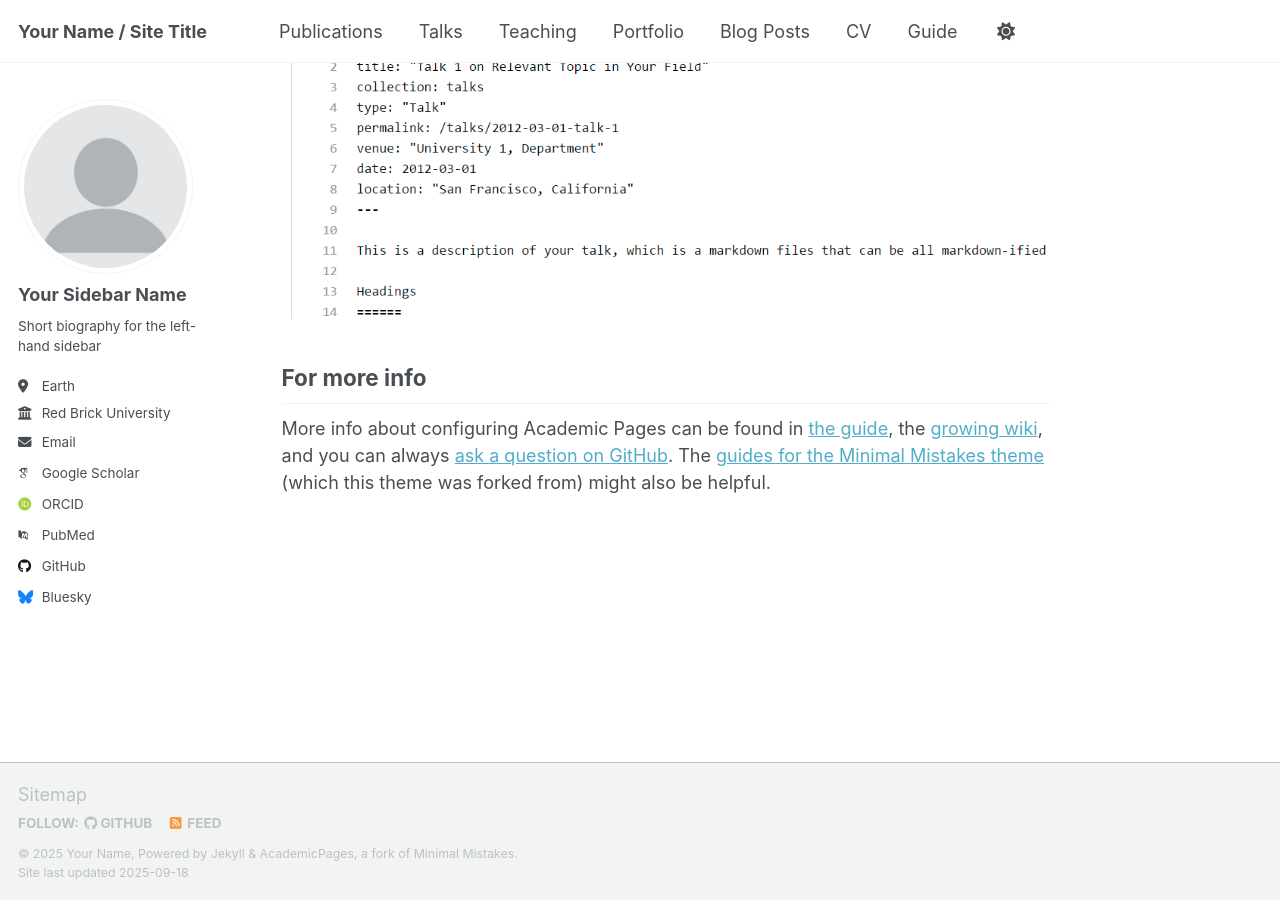
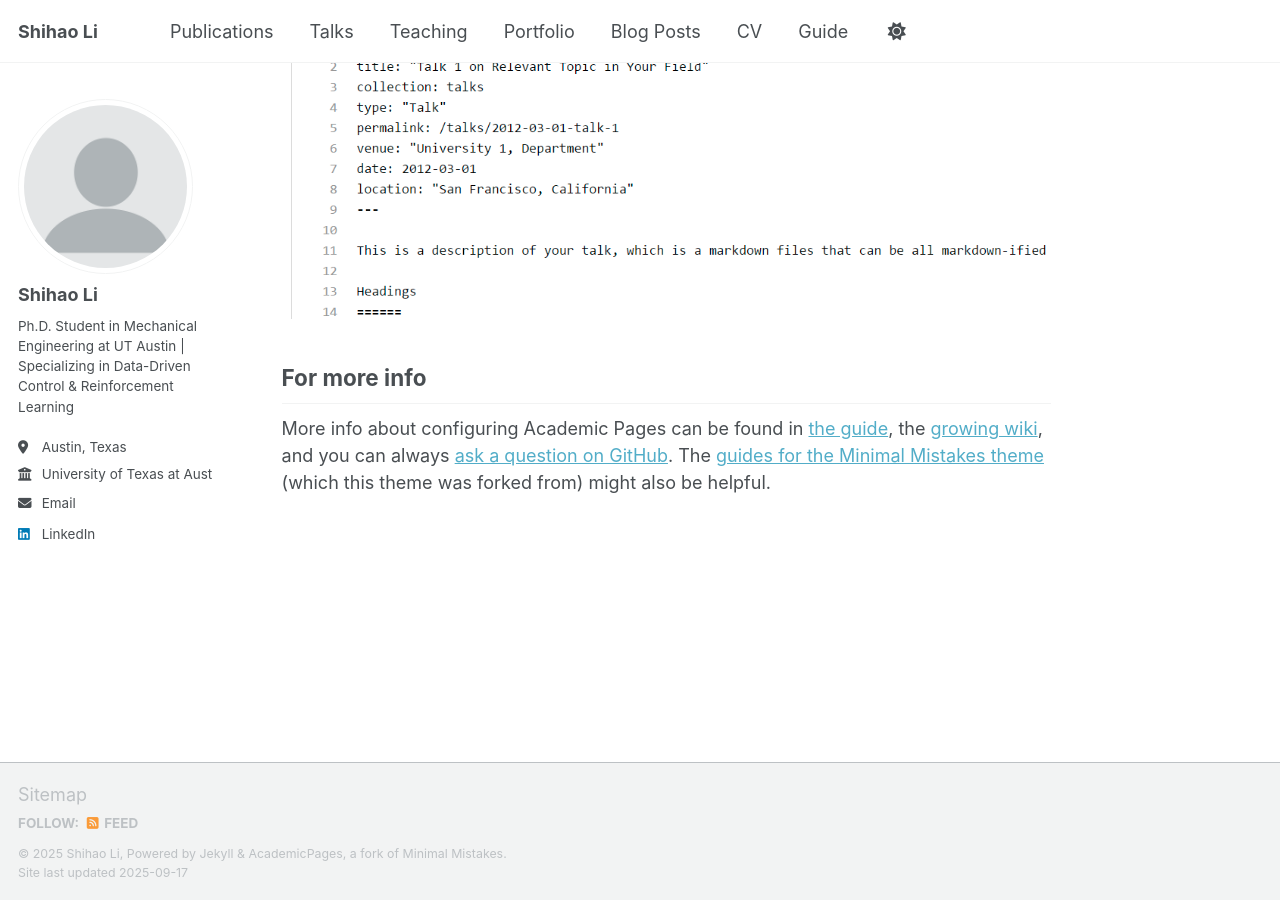
Before and after one commit to SheeHow/shihaoli.github.io, a Jekyll site: the page built from _pages/about.md, in a window 1280 px wide and 900 px high, scrolled down 2880 px. Built offline with Jekyll 4.4.1, drawn with Linux system fonts in a browser that asks for light colours; some web fonts are replaced; a script that is not in the unit is left out.

Commit message:
Update _config.yml

```diff
--- a/_config.yml
+++ b/_config.yml
@@ -9,52 +9,51 @@
 # Basic Site Settings
 locale                   : "en-US"
 site_theme               : "default" # Currently available options are "default", "air"
-title                    : "Your Name / Site Title"
+title                    : "Shihao Li"
 title_separator          : "-"
-name                     : &name "Your Name"
-description              : &description "Your Name's academic portfolio"   # Update this with a general description of your site, this is the default if not overridden by a page
-url                      : https://academicpages.github.io # The base hostname & protocol for your site e.g. "https://[your GitHub username].github.io",
-                                                           # or if you already have some other page hosted on Github then use "https://[your GitHub username].github.io/[Your Repo Name]"
+name                     : &name "Shihao Li"
+description              : &description "Ph.D. Student in Mechanical Engineering | Data-Driven Control & Reinforcement Learning"
+url                      : https://shihaoli.github.io # PLACEHOLDER: Replace [YOUR-GITHUB-USERNAME] with your actual GitHub username
 baseurl                  : "" # the subpath of your site, e.g. "/blog"
-repository               : "academicpages/academicpages.github.io"
+repository               : "shihaoli/shihaoli.github.io" # PLACEHOLDER: Replace both [YOUR-GITHUB-USERNAME] with your actual GitHub username
 
 # Site Author - The following control what appear as part of the author content on the side bar.
 #               If a field is blank the icon and link will not appear, otherwise it will be shown.
 #               Additional customization can be done by editing /_includes/author-profile.html
 author:
   # Biographic information
-  avatar           : "profile.png"
-  name             : "Your Sidebar Name"
+  avatar           : "profile.png" # PLACEHOLDER: Add your profile photo as profile.png in /images/ folder
+  name             : "Shihao Li"
   pronouns         : # example: "she/her"
-  bio              : "Short biography for the left-hand sidebar"
-  location         : "Earth"
-  employer         : "Red Brick University"
+  bio              : "Ph.D. Student in Mechanical Engineering at UT Austin | Specializing in Data-Driven Control & Reinforcement Learning"
+  location         : "Austin, Texas"
+  employer         : "University of Texas at Austin"
   uri              : # URL
-  email            : "none@example.org"
+  email            : "shihaoli01301@utexas.edu"
 
   # Academic websites
   academia         : # URL
   arxiv            : # URL - Update with the correct link to your profile
-  googlescholar    : "https://scholar.google.com/citations?user=PS_CX0AAAAAJ"
+  googlescholar    : # PLACEHOLDER: Add your Google Scholar ID if you have one, format: "https://scholar.google.com/citations?user=YOUR_ID"
   inspire-hep      : # URL
   impactstory      : # URL
-  orcid            : "http://orcid.org/yourorcidurl"
+  orcid            : # PLACEHOLDER: Add your ORCID if you have one, format: "http://orcid.org/0000-0000-0000-0000"
   semantic         : # URL
-  pubmed           : "https://www.ncbi.nlm.nih.gov/pubmed/?term=john+snow"
-  researchgate     : # URL
+  pubmed           : # Remove or leave blank
+  researchgate     : # PLACEHOLDER: Add your ResearchGate profile URL if you have one
   scopus           : # URL
 
   # Repositories and software development
   bitbucket        : # Username - Update with your username on the site
   codepen          : # Username
   dribbble         : # Username
-  github           : "academicpages"
+  github           : # PLACEHOLDER: Add your GitHub username (just the username, not the full URL)
   kaggle           : # Username
   stackoverflow    : # User number or user number and name (i.e., use "1" or "1/jeff-atwood")
 
   # Social media
   artstation       : # Username
-  bluesky          : "bsky.app" # Replace this with you Bluesky username
+  bluesky          : # Replace with your Bluesky username if you have one
   facebook         : # Username
   flickr           : # Username
   foursquare       : # Username
@@ -63,7 +62,7 @@ author:
   keybase          : # Username
   instagram        : # Username
   lastfm           : # Username
-  linkedin         : # Username
+  linkedin         : "shihao-li" # PLACEHOLDER: Verify this is your actual LinkedIn username
   mastodon         : # URL
   medium           : # URL
   pinterest        : # Username
@@ -299,7 +298,7 @@ sass:
 permalink: /:categories/:title/
 # paginate: 5 # amount of posts to show
 # paginate_path: /page:num/
-timezone: Etc/UTC # http://en.wikipedia.org/wiki/List_of_tz_database_time_zones
+timezone: America/Chicago # Updated to Central Time for Austin, Texas
 
 
 # Plugins
```
